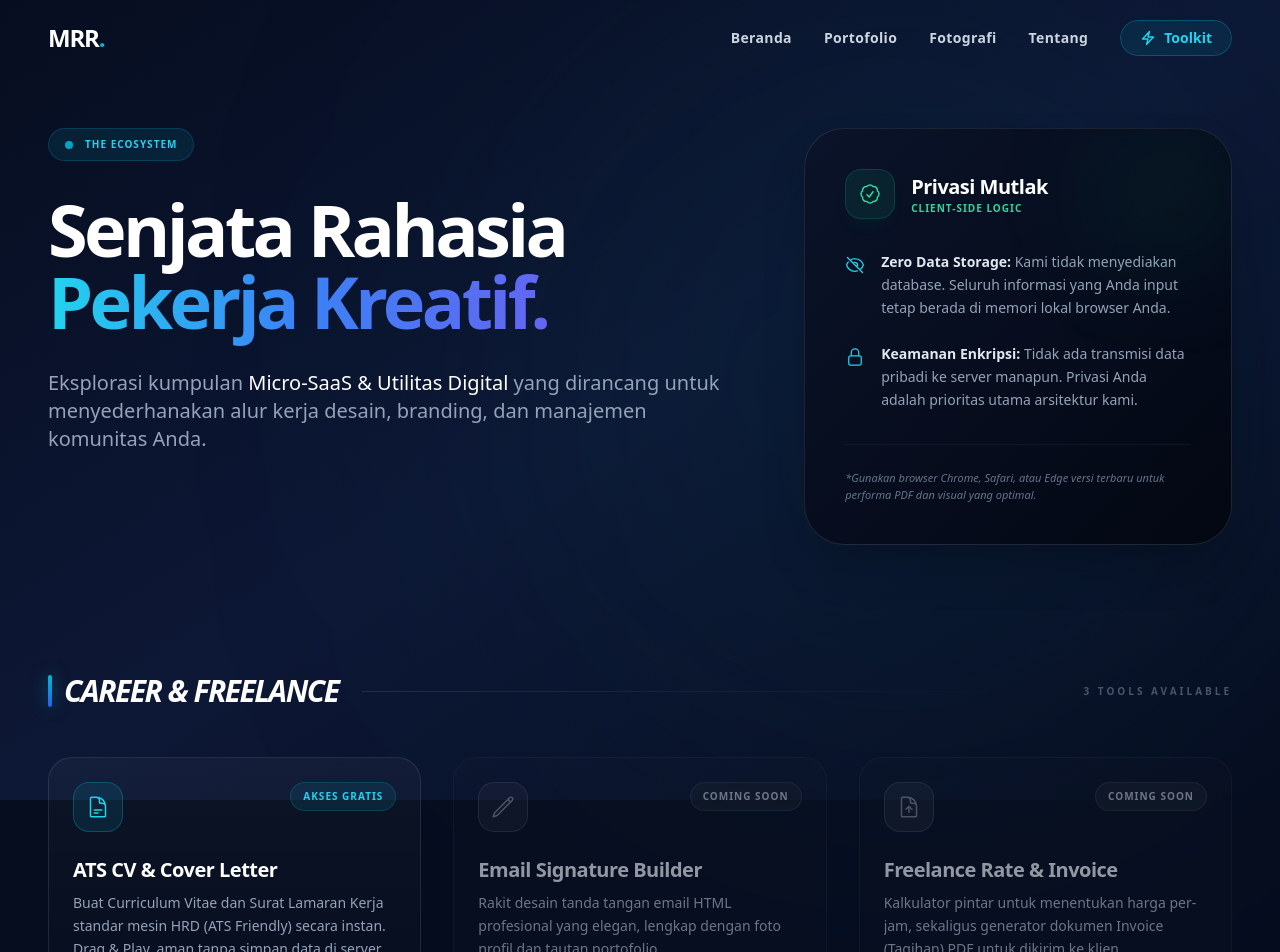
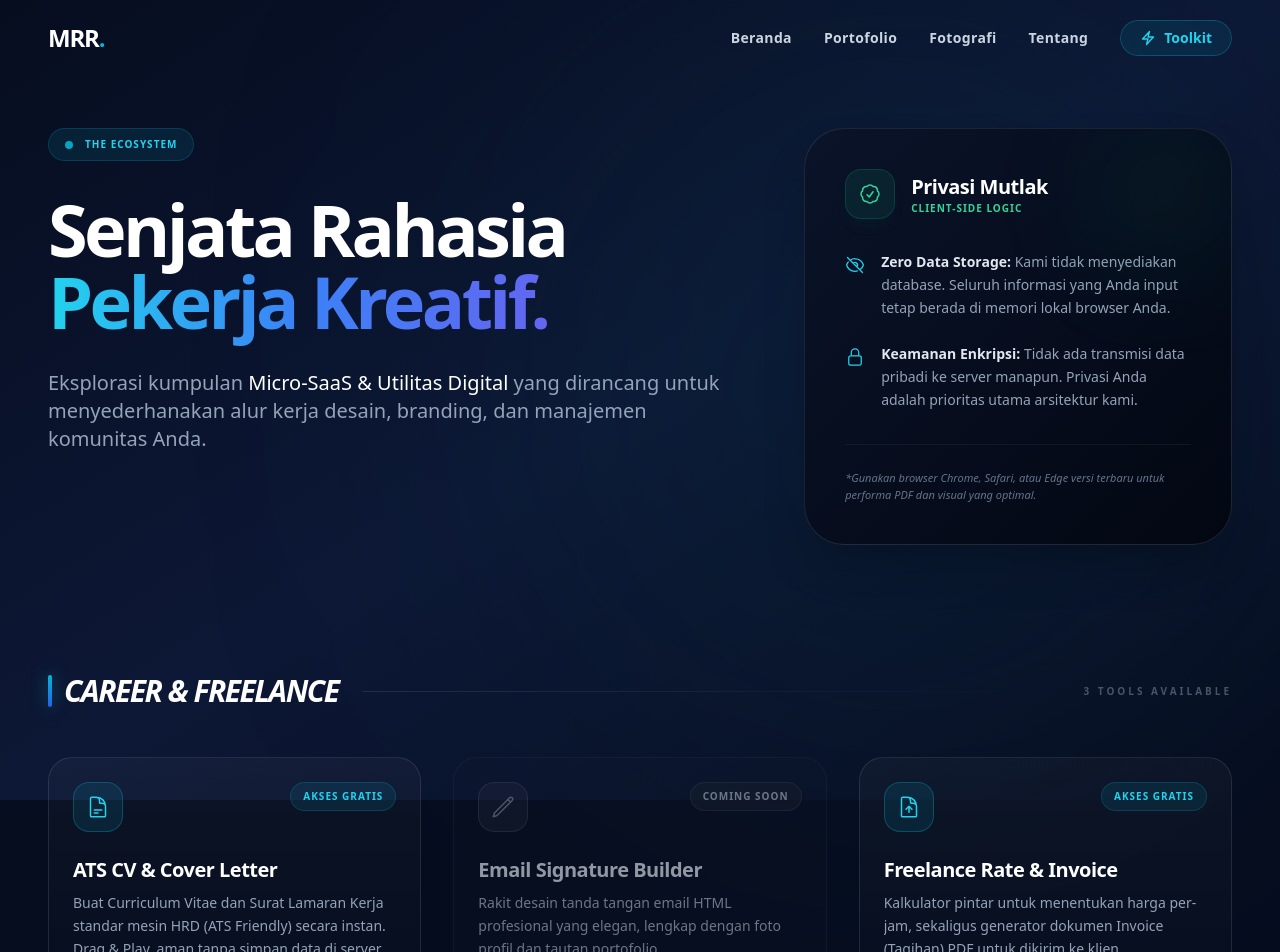
Before and after one commit to Rafli161102/CV-MRR, a Next.js app: page /toolkit in a window 1280 px wide. Shown: the top 952 px of the page. Built offline with nearby package versions, Linux system fonts and the light colour scheme.

Commit message:
Update toolkitDB.jsx

```diff
--- a/src/data/toolkitDB.jsx
+++ b/src/data/toolkitDB.jsx
@@ -96,8 +96,8 @@ export const toolkits = [
     title: "Freelance Rate & Invoice",
     description: "Kalkulator pintar untuk menentukan harga per-jam, sekaligus generator dokumen Invoice (Tagihan) PDF untuk dikirim ke klien.",
     icon: <Icons.Receipt />,
-    link: "/freelance-invoice",
-    status: "coming_soon",
+    link: "toolkit/freelance-invoice",
+    status: "active",
     category: "Career & Freelance",
     tags: ["Invoice", "Pricing", "PDF"]
   },
```
